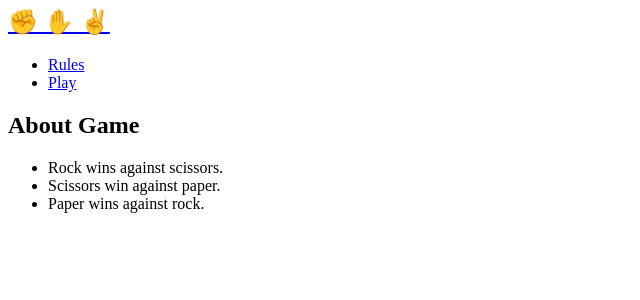
After one commit to JeremyCodeClan/week03_weekend_HW_RPS, a Flask app: template templates/rules.html in a window 1280 px wide. The commit adds this page. Shown: the top 300 px of the page, without its empty margins (0-640 px from the left). Run offline with Flask 2, Linux system fonts and the light colour scheme; the template is opened without the code that fills it, so the values that code supplies are empty.

Commit message:
create & update bbase, index, temeplates

```diff
--- a/templates/base.html
+++ b/templates/base.html
@@ -3,12 +3,17 @@
         <title></title>
     </head>
     <body>
-        <h1>The Most Famous Game &#9994; &#9995; &#9996;</h1>
-        <ul>
-            <li>Rules</li>
-        </ul>
-        {% block content %}
+        <nav>
+            <a href="/"><h1>&#9994; &#9995; &#9996;</h1></a>
+            <ul>
+                <li><a href="/rules">Rules</a></li>
+                <li><a href="/play">Play</a></li>
+            </ul>
+        </nav>
+        <main>
+            {% block content %}
 
-        {% endblock %}
+            {% endblock %}
+        </main>
     </body>
 </html>
--- a/templates/index.html
+++ b/templates/index.html
@@ -2,6 +2,9 @@
 
 {% block content %}
 
-    <p>Hey! I am extended content!</p>
+    <h2>Welcome to the most famous in the world</h2>
+    <p>
+        " Rock Paper Scissors is a zero sum game that is usually played by two people using their hands and no tools. The idea is to make shapes with an outstretched hand where each shape will have a certain degree of power and will lead to an outcome. "
+    </p>
 
 {% endblock  %}
--- /dev/null
+++ b/templates/rules.html
@@ -0,0 +1,18 @@
+{% extends 'base.html' %}
+
+{% block content %}
+
+    <h2>About Game</h2>
+    <ul>
+        <li>
+            Rock wins against scissors.
+        </li>
+        <li>
+            Scissors win against paper.
+        </li>
+        <li>
+            Paper wins against rock.
+        </li>
+    </ul>
+
+{% endblock  %}
```
